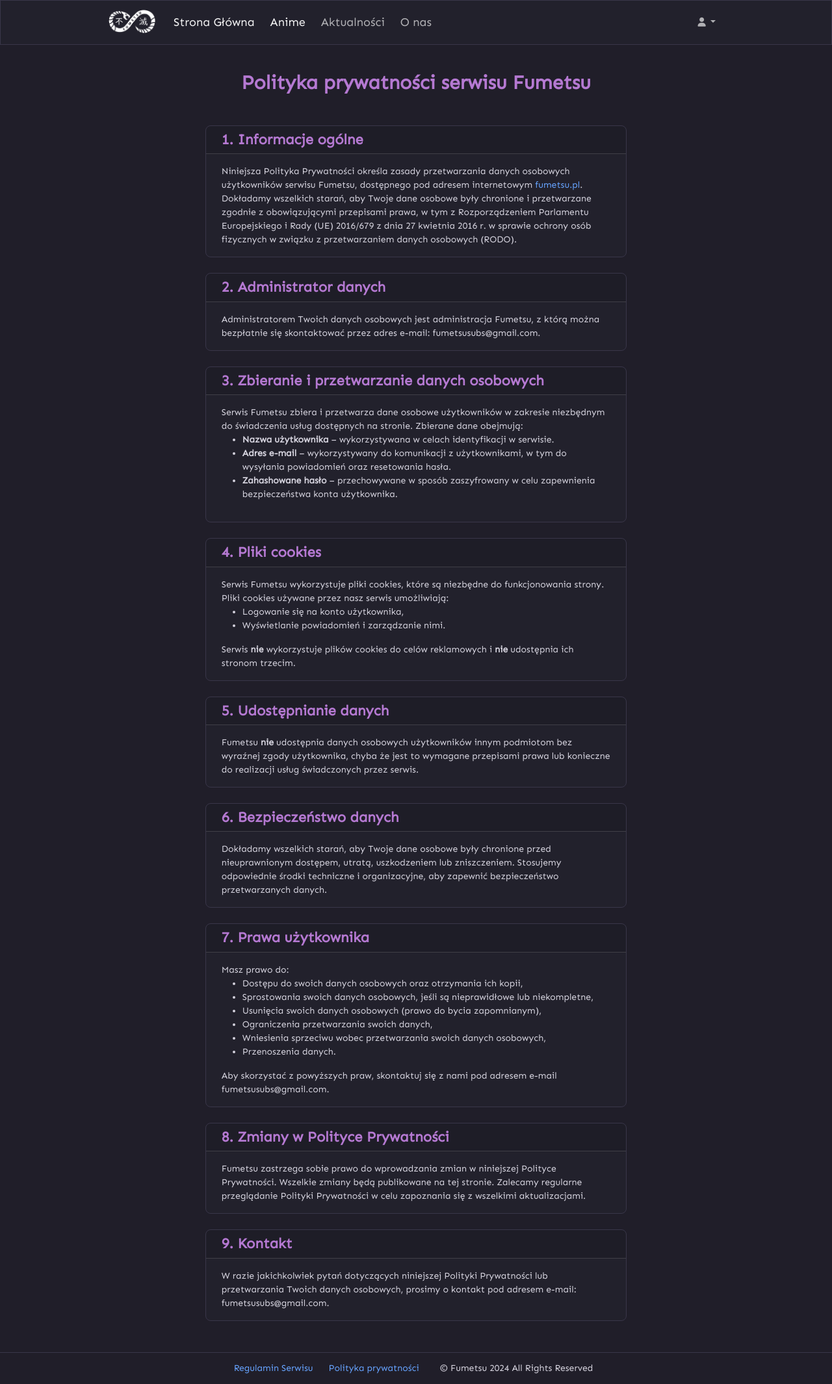
After one commit to ccandour/fumetsu-website, a Django app: template templates/privacy-policy.html in a window 1280 px wide. The commit adds this page. Shown: the whole page at 65% size. Run offline with Django 3.2, Linux system fonts and the light colour scheme; the template is opened without the code that fills it, so the values that code supplies are empty; some libraries are stand-ins or nearby versions.

Commit message:
feat: added privacy policy and TOS

```diff
--- a/fumetsu/urls.py
+++ b/fumetsu/urls.py
@@ -9,6 +9,8 @@ urlpatterns = [
     path('BTb5YkFuHyF5RtP/', Cre_info.as_view(), name='Cre-info'),
     # path('vRU8au2ZreoUd4y/', Ed_an.as_view(), name='ed-an'),
     path('announcements/', Announcements.as_view(), name='fumetsu-announcements'),
+    path('privacy-policy/', Privacy_policy.as_view(), name='fumetsu-privacy-policy'),
+    path('terms-of-service/', Terms_of_service.as_view(), name='fumetsu-terms-of-service'),
     path('info/<int:pkk>', Info_d.as_view(), name='fumetsu-infod'),
     path('google5299714afc51785a.html', google_auth.as_view(), name='google_auth'),
     path('link_error/', Link_error.as_view(), name='lnk-err')
--- a/templates/base.html
+++ b/templates/base.html
@@ -150,8 +150,8 @@
 {#<!--Stopka-->#}
 <div class="clearfix"></div>
 <footer id="footer" class="gap-4 p-4 border-top">
-    <a href="#">Regulamin Serwisu</a>
-    <a href="#">Polityka prywatności</a>
+    <a href="{% url 'fumetsu-terms-of-service' %}">Regulamin Serwisu</a>
+    <a href="{% url 'fumetsu-privacy-policy' %}">Polityka prywatności</a>
         <div class="">
             <div class="float-end p-2 d-none d-md-block">© Fumetsu 2024 All Rights Reserved</div>
         </div>
--- a/templates/base_sidebar.html
+++ b/templates/base_sidebar.html
@@ -169,8 +169,8 @@
 {#<!--Stopka-->#}
 <div class="clearfix"></div>
 <footer id="footer" class="gap-4 p-4 border-top">
-    <a href="#">Regulamin Serwisu</a>
-    <a href="#">Polityka prywatności</a>
+    <a href="{% url 'fumetsu-terms-of-service' %}">Regulamin Serwisu</a>
+    <a href="{% url 'fumetsu-privacy-policy' %}">Polityka prywatności</a>
         <div class="">
             <div class="float-end p-2 d-none d-md-block">© Fumetsu 2024 All Rights Reserved</div>
         </div>
--- /dev/null
+++ b/templates/privacy-policy.html
@@ -0,0 +1,122 @@
+{% extends "base.html" %}
+{% load utils_extras %}
+{% load static %}
+{% load poll_extras %}
+{% block content %}
+<div class="d-flex flex-column align-items-center">
+<div class="col-12 col-md-8">
+    <h2 class="mb-5">Polityka prywatności serwisu Fumetsu</h2>
+    <div class="d-flex flex-column align-items-center gap-4">
+        <div class="card announcements-card overflow-hidden">
+            <div class="d-flex flex-column">
+                <div class="card-header d-flex flex-row align-items-center gap-3 px-4 py-2">
+                    <h4 class="card-title mb-0">1. Informacje ogólne</h4>
+                </div>
+                <div class="card-body px-4">
+                    Niniejsza Polityka Prywatności określa zasady przetwarzania danych osobowych użytkowników serwisu Fumetsu, dostępnego pod adresem internetowym <a href="https://fumetsu.pl">fumetsu.pl</a>. Dokładamy wszelkich starań, aby Twoje dane osobowe były chronione i przetwarzane zgodnie z obowiązującymi przepisami prawa, w tym z Rozporządzeniem Parlamentu Europejskiego i Rady (UE) 2016/679 z dnia 27 kwietnia 2016 r. w sprawie ochrony osób fizycznych w związku z przetwarzaniem danych osobowych (RODO).
+                </div>
+            </div>
+        </div>
+        <div class="card announcements-card overflow-hidden">
+            <div class="d-flex flex-column">
+                <div class="card-header d-flex flex-row align-items-center gap-3 px-4 py-2">
+                    <h4 class="card-title mb-0">2. Administrator danych</h4>
+                </div>
+                <div class="card-body px-4">
+                    Administratorem Twoich danych osobowych jest administracja Fumetsu, z którą można bezpłatnie się skontaktować przez adres e-mail: fumetsusubs@gmail.com.
+                </div>
+            </div>
+        </div>
+        <div class="card announcements-card overflow-hidden">
+            <div class="d-flex flex-column">
+                <div class="card-header d-flex flex-row align-items-center gap-3 px-4 py-2">
+                    <h4 class="card-title mb-0">3. Zbieranie i przetwarzanie danych osobowych</h4>
+                </div>
+                <div class="card-body px-4">
+                    Serwis Fumetsu zbiera i przetwarza dane osobowe użytkowników w zakresie niezbędnym do świadczenia usług dostępnych na stronie. Zbierane dane obejmują:
+                    <ul>
+                        <li><strong>Nazwa użytkownika</strong> – wykorzystywana w celach identyfikacji w serwisie.</li>
+                        <li><strong>Adres e-mail</strong> – wykorzystywany do komunikacji z użytkownikami, w tym do wysyłania powiadomień oraz resetowania hasła.</li>
+                        <li><strong>Zahashowane hasło</strong> – przechowywane w sposób zaszyfrowany w celu zapewnienia bezpieczeństwa konta użytkownika.</li>
+                    </ul>
+                </div>
+            </div>
+        </div>
+        <div class="card announcements-card overflow-hidden">
+            <div class="d-flex flex-column">
+                <div class="card-header d-flex flex-row align-items-center gap-3 px-4 py-2">
+                    <h4 class="card-title mb-0">4. Pliki cookies</h4>
+                </div>
+                <div class="card-body px-4">
+                    Serwis Fumetsu wykorzystuje pliki cookies, które są niezbędne do funkcjonowania strony. Pliki cookies używane przez nasz serwis umożliwiają:
+                    <ul>
+                        <li>Logowanie się na konto użytkownika,</li>
+                        <li>Wyświetlanie powiadomień i zarządzanie nimi.</li>
+                    </ul>
+                    Serwis <strong>nie</strong> wykorzystuje plików cookies do celów reklamowych i <strong>nie</strong> udostępnia ich stronom trzecim.
+                </div>
+            </div>
+        </div>
+        <div class="card announcements-card overflow-hidden">
+            <div class="d-flex flex-column">
+                <div class="card-header d-flex flex-row align-items-center gap-3 px-4 py-2">
+                    <h4 class="card-title mb-0">5. Udostępnianie danych</h4>
+                </div>
+                <div class="card-body px-4">
+                    Fumetsu <strong>nie</strong> udostępnia danych osobowych użytkowników innym podmiotom bez wyraźnej zgody użytkownika, chyba że jest to wymagane przepisami prawa lub konieczne do realizacji usług świadczonych przez serwis.
+                </div>
+            </div>
+        </div>
+        <div class="card announcements-card overflow-hidden">
+            <div class="d-flex flex-column">
+                <div class="card-header d-flex flex-row align-items-center gap-3 px-4 py-2">
+                    <h4 class="card-title mb-0">6. Bezpieczeństwo danych</h4>
+                </div>
+                <div class="card-body px-4">
+                    Dokładamy wszelkich starań, aby Twoje dane osobowe były chronione przed nieuprawnionym dostępem, utratą, uszkodzeniem lub zniszczeniem. Stosujemy odpowiednie środki techniczne i organizacyjne, aby zapewnić bezpieczeństwo przetwarzanych danych.
+                </div>
+            </div>
+        </div>
+        <div class="card announcements-card overflow-hidden">
+            <div class="d-flex flex-column">
+                <div class="card-header d-flex flex-row align-items-center gap-3 px-4 py-2">
+                    <h4 class="card-title mb-0">7. Prawa użytkownika</h4>
+                </div>
+                <div class="card-body px-4">
+                    Masz prawo do:
+                    <ul>
+                        <li>Dostępu do swoich danych osobowych oraz otrzymania ich kopii,</li>
+                        <li>Sprostowania swoich danych osobowych, jeśli są nieprawidłowe lub niekompletne,</li>
+                        <li>Usunięcia swoich danych osobowych (prawo do bycia zapomnianym),</li>
+                        <li>Ograniczenia przetwarzania swoich danych,</li>
+                        <li>Wniesienia sprzeciwu wobec przetwarzania swoich danych osobowych,</li>
+                        <li>Przenoszenia danych.</li>
+                    </ul>
+                    Aby skorzystać z powyższych praw, skontaktuj się z nami pod adresem e-mail fumetsusubs@gmail.com.
+                </div>
+            </div>
+        </div>
+        <div class="card announcements-card overflow-hidden">
+            <div class="d-flex flex-column">
+                <div class="card-header d-flex flex-row align-items-center gap-3 px-4 py-2">
+                    <h4 class="card-title mb-0">8. Zmiany w Polityce Prywatności</h4>
+                </div>
+                <div class="card-body px-4">
+                    Fumetsu zastrzega sobie prawo do wprowadzania zmian w niniejszej Polityce Prywatności. Wszelkie zmiany będą publikowane na tej stronie. Zalecamy regularne przeglądanie Polityki Prywatności w celu zapoznania się z wszelkimi aktualizacjami.
+                </div>
+            </div>
+        </div>
+        <div class="card announcements-card overflow-hidden">
+            <div class="d-flex flex-column">
+                <div class="card-header d-flex flex-row align-items-center gap-3 px-4 py-2">
+                    <h4 class="card-title mb-0">9. Kontakt</h4>
+                </div>
+                <div class="card-body px-4">
+                    W razie jakichkolwiek pytań dotyczących niniejszej Polityki Prywatności lub przetwarzania Twoich danych osobowych, prosimy o kontakt pod adresem e-mail: fumetsusubs@gmail.com.
+                </div>
+            </div>
+        </div>
+    </div>
+</div>
+</div>
+{% endblock content %}
```
Also changed, not shown: fumetsu/views.py (+15 -0 lines), templates/announcements.html (+0 -10 lines), templates/terms-of-service.html (added, +87 -0 lines).
